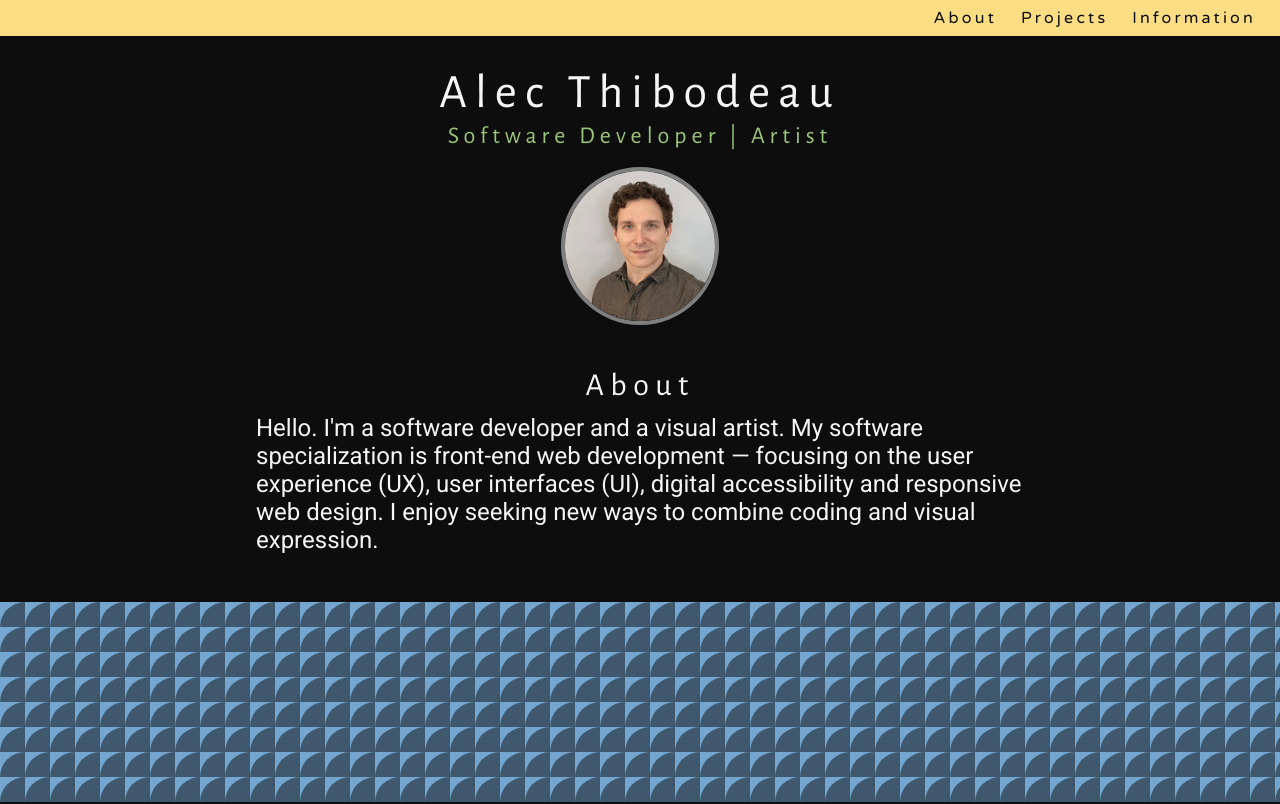
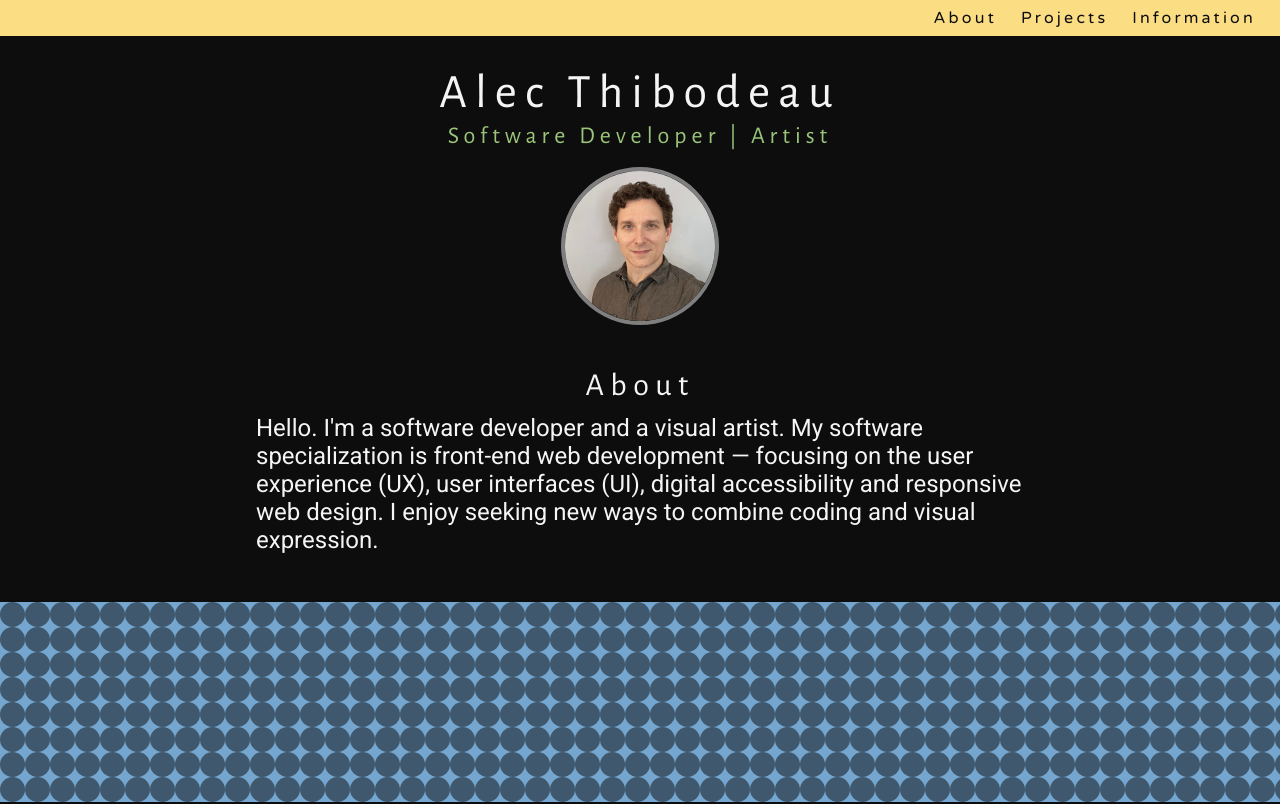
Before and after one commit to alecthibodeau/alecthibodeau.github.io, a React (Create React App) app: page / in a window 1280 px wide. Shown: the top 804 px of the page. Built offline with nearby package versions, Linux system fonts and the light colour scheme.

Commit message:
Add inner disc element

```diff
--- a/src/components/WedgeBanner.tsx
+++ b/src/components/WedgeBanner.tsx
@@ -28,9 +28,14 @@ function WedgeBanner(props: WedgeBannerProps): JSX.Element {
           `wedge ${
             isRandomDirection
             ? wedgeDirection[setRandomNumber(maxNumber)]
-            : ' top-left'
+            : 'with-inner-disc'
           }`
         }>
+        {
+          !isRandomDirection
+          ? <div className="inner-disc"></div>
+          : null
+        }
       </div>
     );
   }
--- a/src/styles/_banners.scss
+++ b/src/styles/_banners.scss
@@ -41,6 +41,17 @@
   &.bottom-right {
     border-bottom-right-radius: $border-radius-one-hundred-percent;
   }
+
+  &.with-inner-disc {
+    background-color: transparent;
+  }
+}
+
+.inner-disc {
+  width: 25px;
+  height: 25px;
+  border-radius: 50%;
+  background-color: $application-background-color;
 }
 
 /* Breakpoint Small */
```
